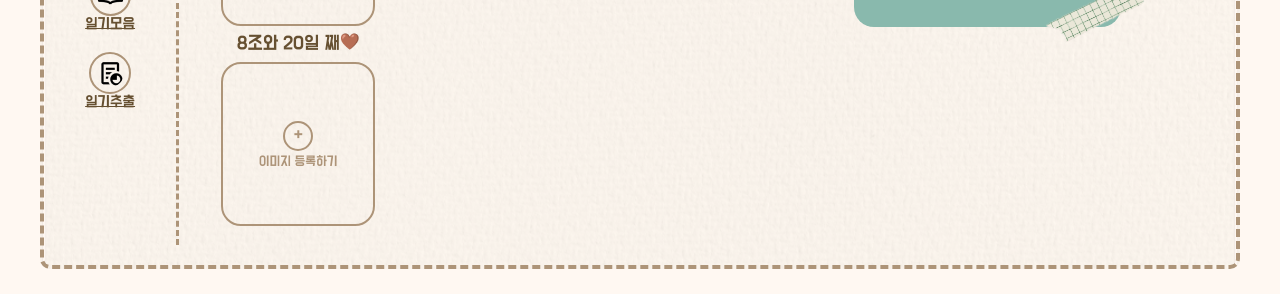
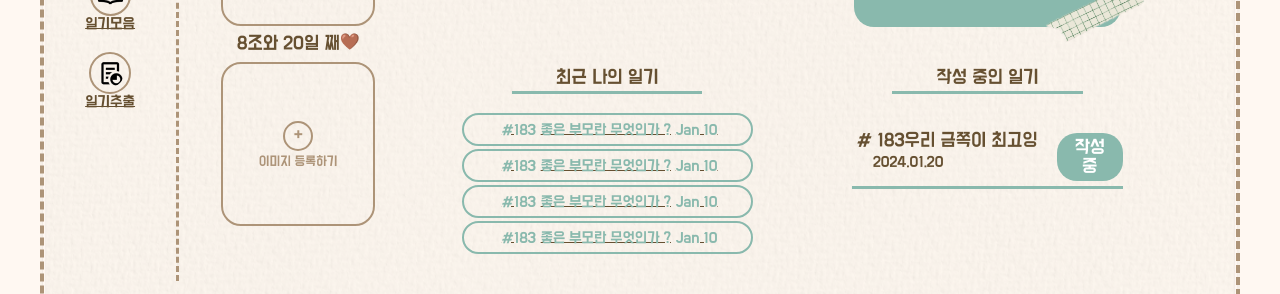
Before and after one commit to MyGoldenKids/goldenkid-frontend, a Vue app in the folder vue-project/: page /diary/home in a window 1280 px wide. Shown: the part 471-765 px from the top of the page. Built offline with nearby package versions, Linux system fonts and the light colour scheme; what v-calendar would draw is missing.

Commit message:
feat: 다이어리 하단 컴포넌트 #9

```diff
--- a/vue-project/src/views/diary/DiaryHomeView.vue
+++ b/vue-project/src/views/diary/DiaryHomeView.vue
@@ -4,6 +4,8 @@ import DiaryNavComponent from "@/components/diary/DiaryNavComponent.vue";
 import DiaryProfileComponent from "@/components/diary/DiaryProfileComponent.vue";
 import DiaryCalendarComponent from "@/components/diary/DiaryCalendarComponent.vue";
 import DiaryPreviewComponent from "@/components/diary/DiaryPreviewComponent.vue";
+import DiaryListComponent from "@/components/diary/DiaryListComponent.vue";
+import DiaryIngComponent from "@/components/diary/DiaryIngComponent.vue";
 </script>
 
 <template>
@@ -21,7 +23,8 @@ import DiaryPreviewComponent from "@/components/diary/DiaryPreviewComponent.vue"
                     </div>
                     <!--다이어리 홈 위젯 하단 -->
                     <div class="content-bottom">
-
+                        <DiaryListComponent></DiaryListComponent>
+                        <DiaryIngComponent></DiaryIngComponent>
                     </div>
                 </div>
             </div>
```
